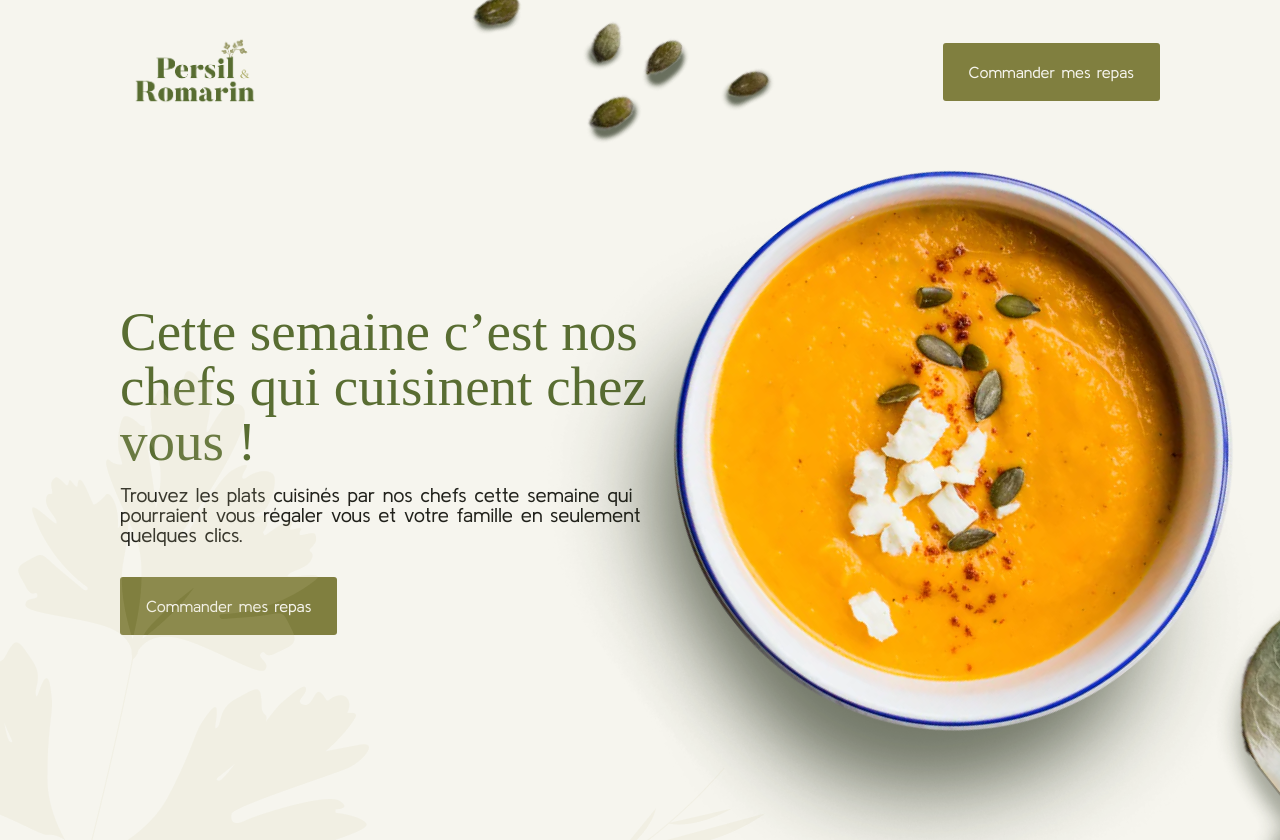
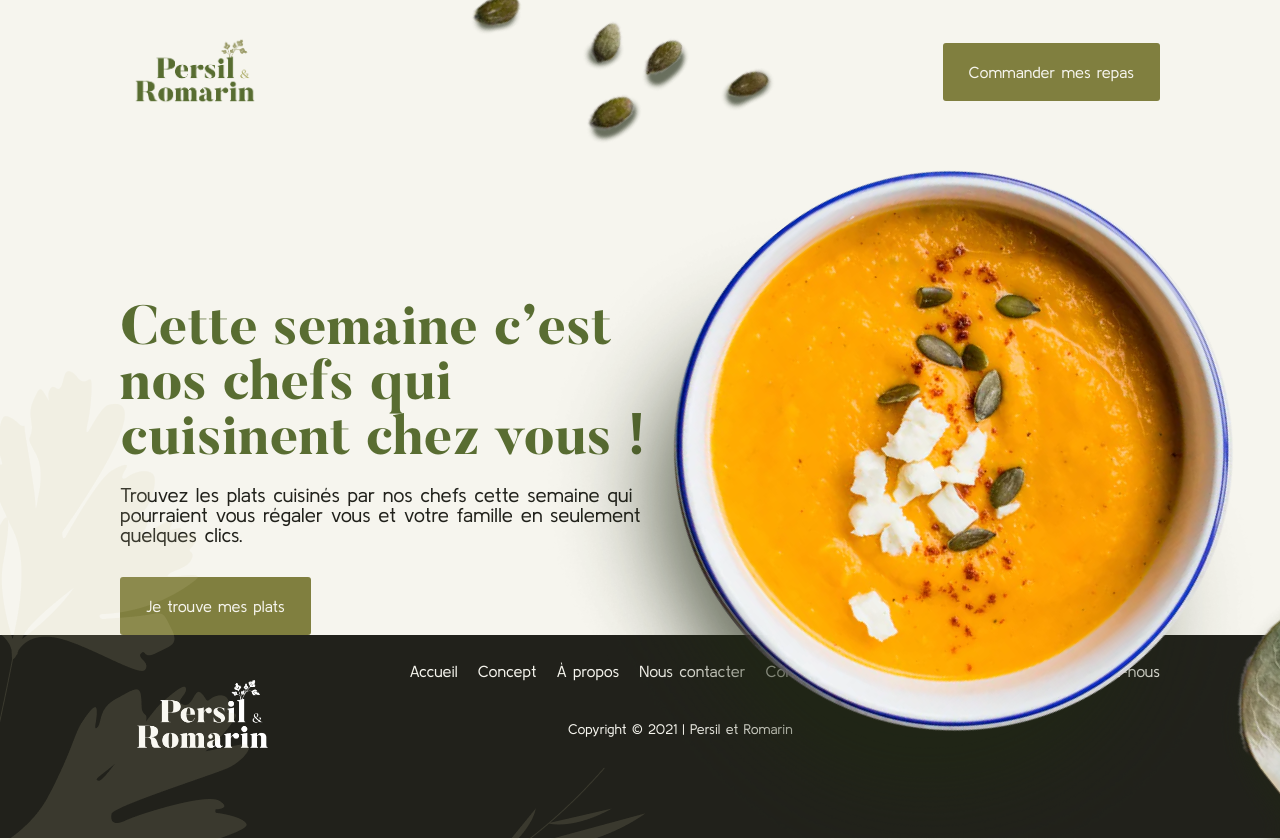
Before and after one commit to benoitlamonica/compet-front-m1, a Vue app: page / in a window 1280 px wide. Shown: the top 840 px of the page. Built offline with nearby package versions, Linux system fonts and the light colour scheme; a web font is replaced by a local one.

Commit message:
add footer

```diff
--- a/src/App.vue
+++ b/src/App.vue
@@ -6,25 +6,26 @@
     <body>
       <Hero />
     </body>
-    <footer></footer>
+    <footer>
+      <Footer />
+    </footer>
   </div>
 </template>
 
 <script>
 import Navbar from "./modules/Navbar";
 import Hero from "./modules/Hero";
+import Footer from "./modules/Footer";
 
 export default {
   name: "App",
   components: {
     Navbar,
     Hero,
+    Footer,
   },
 };
 </script>
 
 <style>
-.app {
-  padding: 0 120px;
-}
 </style>
--- a/src/components/Button/Button.vue
+++ b/src/components/Button/Button.vue
@@ -1,12 +1,16 @@
 <template>
   <button class="button">
-    <a class="link" href="https://persiletromarin.fr/">Commander mes repas</a>
+    <a class="link" href="https://persiletromarin.fr/">{{text}}</a>
   </button>
 </template>
 
 <script>
 export default {
   name: "Button",
+
+  props:{
+    text : {type:String, required:true}
+  }
 };
 </script>
 
--- /dev/null
+++ b/src/modules/Footer/Footer.vue
@@ -0,0 +1,90 @@
+<template>
+  <div class="footer">
+    <div class="left">
+      <a href="https://persiletromarin.fr/">
+        <img
+          class="logo"
+          src="@/assets/img/logo_blanc.png"
+          alt="Persil et Romarin Logo"
+        />
+      </a>
+    </div>
+    <div class="center">
+      <div class="nav">
+        <ul>
+          <li><a href="https://persiletromarin.fr/">Accueil</a></li>
+          <li><a href="https://persiletromarin.fr/">Concept</a></li>
+          <li><a href="https://persiletromarin.fr/">À propos</a></li>
+          <li>
+            <a href="https://persiletromarin.fr/contact">Nous contacter</a>
+          </li>
+          <li>
+            <a href="https://persiletromarin.fr/inscription">
+              Commander mes repas
+            </a>
+          </li>
+        </ul>
+      </div>
+      <div class="copyright">Copyright © 2021 | Persil et Romarin</div>
+    </div>
+    <div class="right">
+      <p>Suivez-nous</p>
+      <div class="rs">
+        <img src="" alt="" />
+        <img src="" alt="" />
+      </div>
+    </div>
+  </div>
+</template>
+
+<script>
+export default {
+  name: "Footer",
+};
+</script>
+
+<style lang="scss" scoped>
+.footer {
+  justify-content: space-between;
+  display: flex;
+  padding: 28px 120px 73px 120px;
+  height: 203px;
+  background-color: $dark-chocolate;
+  .left {
+    .logo {
+      width: 165px;
+      height: 102px;
+    }
+  }
+  .center {
+    .nav {
+      padding-bottom: 43px;
+      ul {
+        text-align: center;
+        list-style: none;
+        display: flex;
+        li {
+          padding-right: 20px;
+          a {
+            color: $albatre;
+            text-decoration: none;
+            font-size: 16px;
+            font-family: "Kulim-regular";
+          }
+        }
+      }
+    }
+    .copyright {
+      color: $albatre;
+      text-align: center;
+      font-size: 14px;
+    }
+  }
+  .right {
+    color: $albatre;
+    .rs {
+      display: flex;
+    }
+  }
+}
+</style>
--- /dev/null
+++ b/src/modules/Footer/index.js
@@ -0,0 +1 @@
+export { default } from './Footer';
--- a/src/modules/Hero/Hero.vue
+++ b/src/modules/Hero/Hero.vue
@@ -8,7 +8,7 @@
         Trouvez les plats cuisinés par nos chefs cette semaine qui pourraient
         vous régaler vous et votre famille en seulement quelques clics.
       </p>
-      <Button class="button" />
+      <Button text="Je trouve mes plats" class="button" />
     </div>
     <div class="right">
       <img src="@/assets/img/hero_landing.png" alt="Bol de soupe" />
@@ -30,6 +30,7 @@ export default {
 
 <style lang="scss" scoped>
 .container {
+  padding: 0 120px;
   position: relative;
   .left {
     position: relative;
@@ -49,7 +50,7 @@ export default {
   }
   .right {
     position: absolute;
-    right: -120px;
+    right: 0;
     top: -120px;
   }
   .herbs {
--- a/src/modules/Navbar/Navbar.vue
+++ b/src/modules/Navbar/Navbar.vue
@@ -2,11 +2,15 @@
   <div class="navbar">
     <div class="left">
       <a href="https://persiletromarin.fr/">
-        <img class="logo" src="@/assets/img/logo_couleur.png" alt="" />
+        <img
+          class="logo"
+          src="@/assets/img/logo_couleur.png"
+          alt="Persil et Romarin logo"
+        />
       </a>
     </div>
     <div class="right">
-      <Button />
+      <Button text="Commander mes repas" />
     </div>
   </div>
 </template>
@@ -22,6 +26,7 @@ export default {
 
 <style lang="scss" scoped>
 .navbar {
+  padding: 0 120px;
   display: flex;
   align-items: center;
   justify-content: space-between;
--- a/src/styles/commons.scss
+++ b/src/styles/commons.scss
@@ -1,18 +1,24 @@
-@import url("https://fonts.googleapis.com/css2?family=Kulim+Park:ital,wght@0,200;0,300;0,400;0,600;0,700;1,200;1,300;1,400;1,600;1,700&display=swap");
+@font-face {
+  font-family: "Kulim-regular";
+  src: url("../assets/typo/KulimPark-Regular.ttf");
+}
 
 @font-face {
   font-family: "Kulim-semi-bold";
-  src: url("/assets/typo/KulimPark-SemiBold.ttf");
+  src: url("../assets/typo/KulimPark-SemiBold.ttf");
 }
 
 @font-face {
   font-family: "Butler-extra-bold";
-  src: url("/assets/typo/Butler_ExtraBold.otf");
+  src: url("../assets/typo/Butler_ExtraBold.otf");
 }
 
 body {
   background-color: $albatre;
-  font-family: "Kulim Park", sans-serif;
+  font-family: "Kulim-regular";
+}
+p {
+  font-family: "Kulim-regular";
 }
 
 h1 {
@@ -44,6 +50,6 @@ button {
     color: $albatre;
     text-decoration: none;
     font-size: 16px;
-    font-family: "Kulim Park";
+    font-family: "Kulim-regular";
   }
 }
```
Also changed, not shown: src/assets/typo/KulimPark-Regular.ttf (added).
